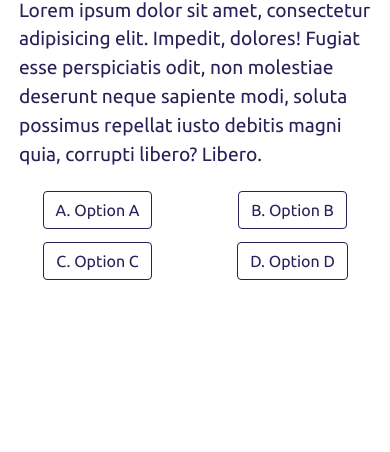
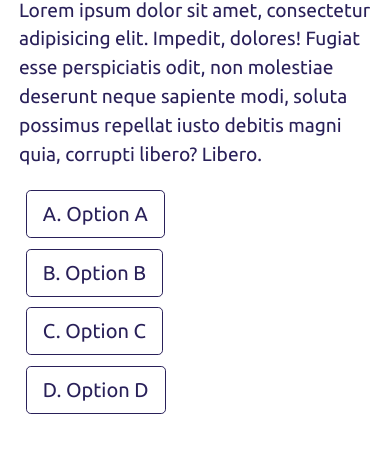
Before and after one commit to shvam0000/Quiz-App, a plain HTML site: page index.html in a window 390 px wide. Shown: the part 304-756 px from the top of the page. Drawn offline with nearby package versions, Linux system fonts and the light colour scheme.

Commit message:
fixed responsiveness

```diff
--- a/app.js
+++ b/app.js
@@ -20,9 +20,3 @@ window.onload = function () {
         display = document.querySelector('#time');
     startTimer(fiveMinutes, display);
 };
-
-var correct = document.getElementsByClassName('correct');
-
-correct.onclick = function() {
-    item.style.backgroundColor = "green";
-}
--- a/index.html
+++ b/index.html
@@ -70,19 +70,19 @@
 
     <div class="container" id="options">
         <div class="row option-row-1">
-            <div class="col" id="option-1">
-                <button type="button" class="btn btn-outline-primary" id="options-button"><span id="option-id">A. </span>Option A</button>
+            <div class="col-lg-6 col-md-6 col-sm-12" id="option-1">
+                <button type="button" class="btn btn-lg btn-outline-primary" id="options-button" data-number="1"><span id="option-id">A. </span>Option A</button>
             </div>
-            <div class="col" id="option-2">
-                <button type="button" class="btn btn-outline-primary" id="options-button"><span id="option-id">B. </span>Option B</button>
+            <div class="col-lg-6 col-md-6 col-sm-12" id="option-2">
+                <button type="button" class="btn btn-lg btn-outline-primary" id="options-button" data-number="2"><span id="option-id">B. </span>Option B</button>
             </div>
         </div>
         <div class="row option-row-1">
-            <div class="col" id="option-3">
-                <button type="button" class="btn btn-outline-primary" id="options-button"><span id="option-id">C. </span>Option C</button>
+            <div class="col-lg-6 col-md-6 col-sm-12" id="option-3">
+                <button type="button" class="btn btn-lg btn-outline-primary" id="options-button" data-number="3"><span id="option-id">C. </span>Option C</button>
             </div>
-            <div class="col" id="option-4">
-                <button type="button" class="btn btn-outline-primary" id="options-button"><span id="option-id">D. </span>Option D</button>
+            <div class="col-lg-6 col-md-6 col-sm-12" id="option-4">
+                <button type="button" class="btn btn-lg btn-outline-primary" id="options-button" data-number="4"><span id="option-id">D. </span>Option D</button>
             </div>
         </div>
     </div>
--- a/style.css
+++ b/style.css
@@ -87,12 +87,12 @@ body {
     color: #292059;
 }
 
+.correct:focus {
+    background-color: #74ed31;
+}
+
 #options-button:hover,
 #options-button:focus {
     background-color: #292059;
     color: #EFF3FF;
 }
-
-.correct:focus {
-    background-color: #74ed31;
-}
```
